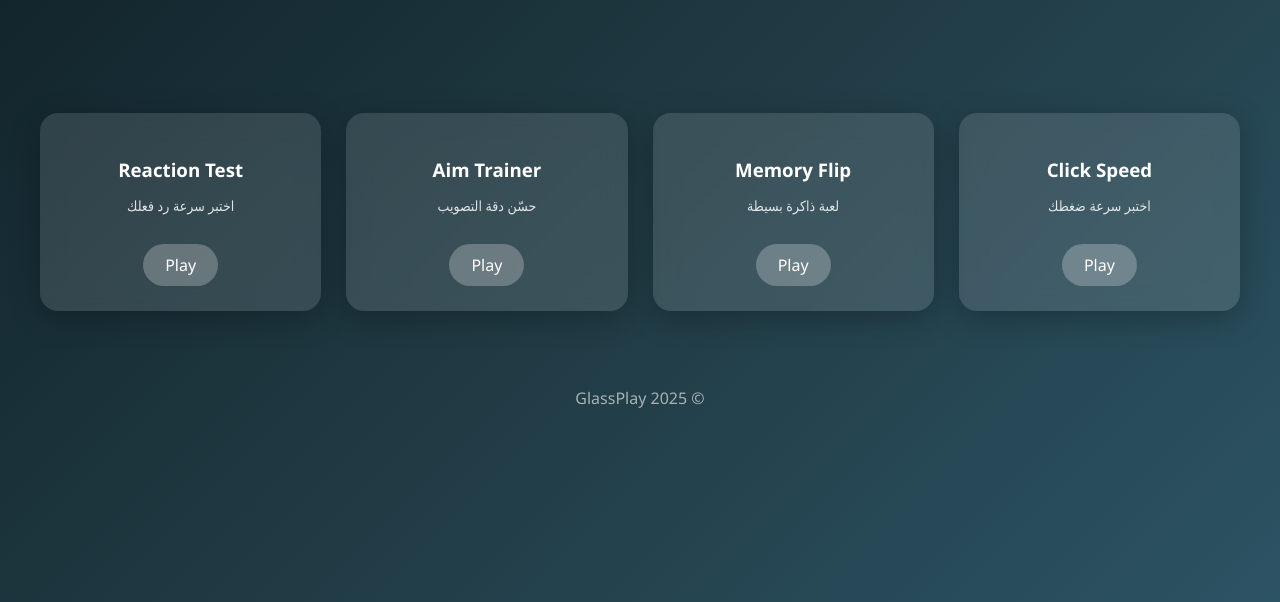
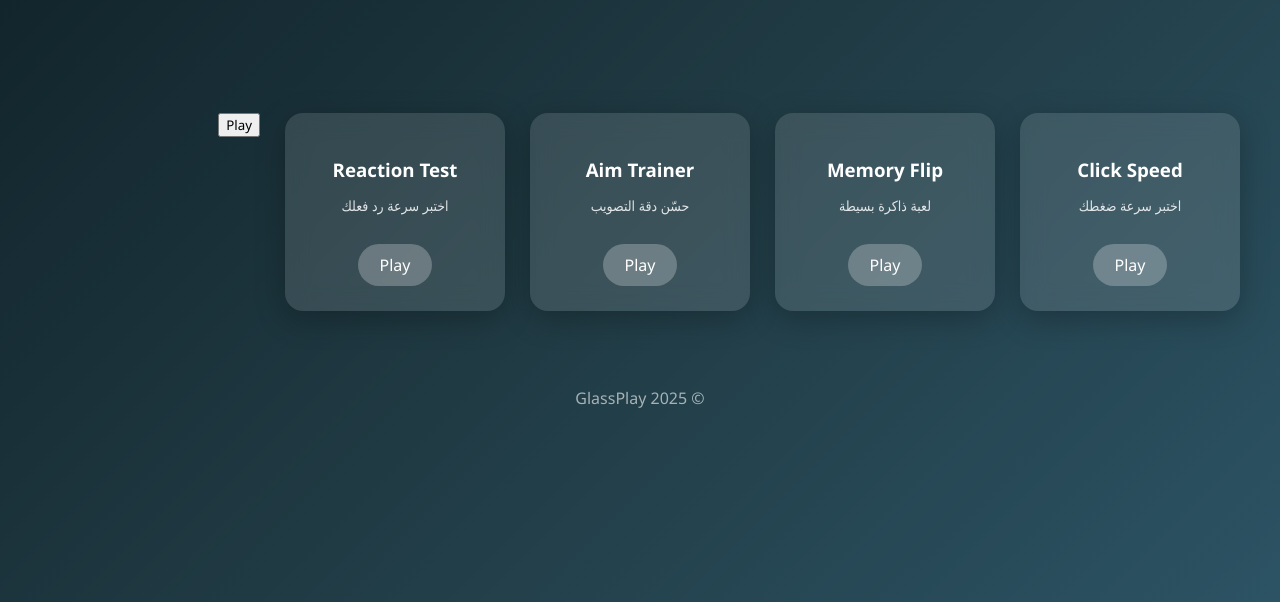
Before and after one commit to m60444654-cyber/glassplay-site, a plain HTML site: page index.html in a window 1280 px wide. Shown: the part 198-800 px from the top of the page. Drawn offline with Linux system fonts and the light colour scheme.

Commit message:
Add button to play dodge blocks game

```diff
--- a/index.html
+++ b/index.html
@@ -38,6 +38,9 @@
       <p>اختبر سرعة رد فعلك</p>
       <a href="games/reaction-test/index.html">Play</a>
     </div>
+    <a href="games/dodge-blocks/index.html">
+    <button class="play-btn">Play</button>
+</a>
 
   </main>
 
```
